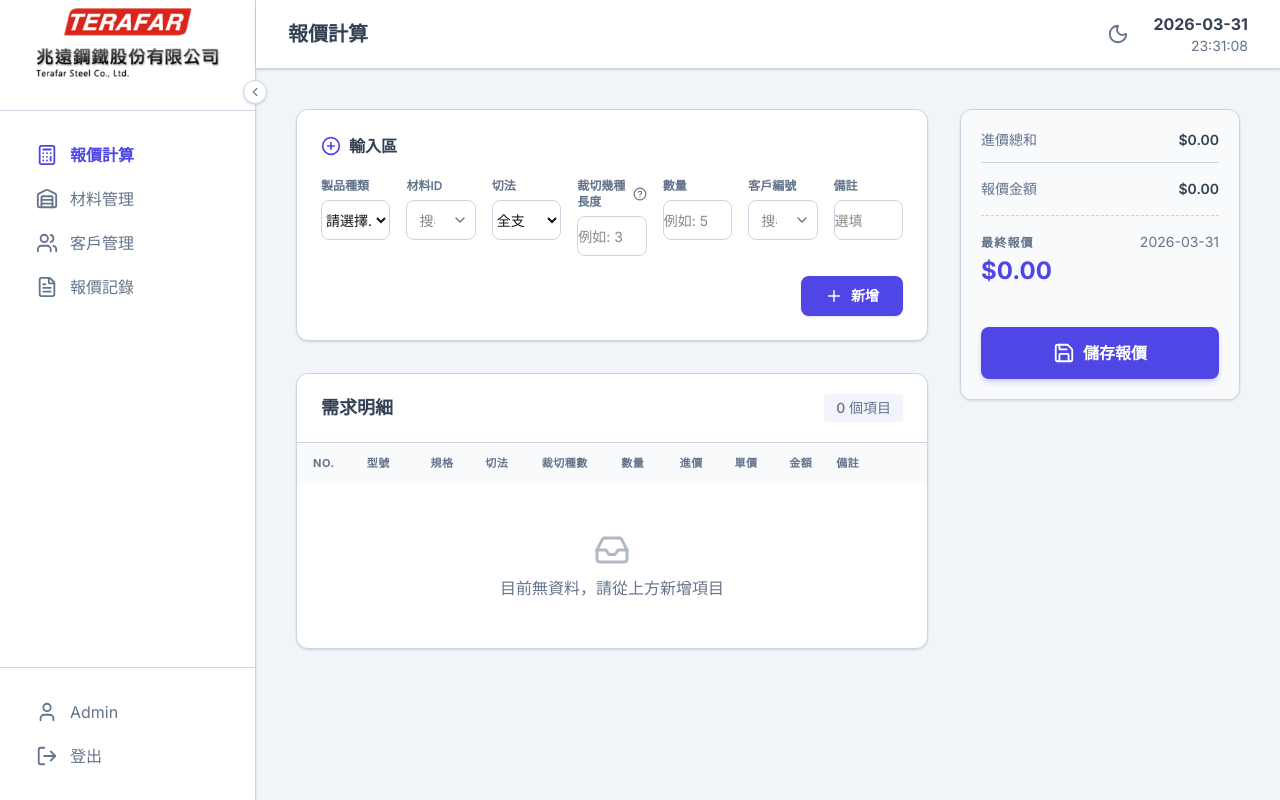
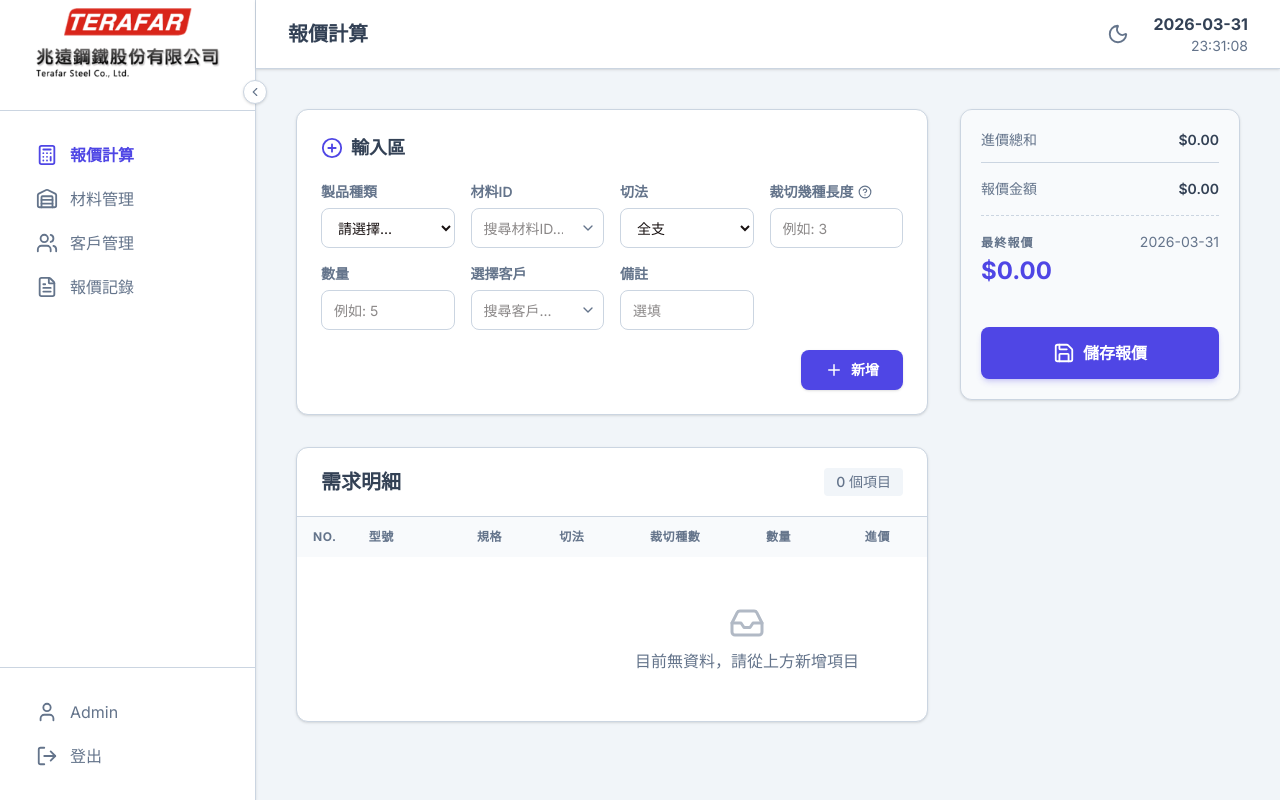
Before and after one commit to iouovonoi/terafar_quotation_frontend, a React (Vite) app: page / in a window 1280 px wide. Built offline with nearby package versions, Linux system fonts and the light colour scheme.

Commit message:
feat: enhance AddItemForm with keyboard navigation and update QuoteTable API URL handling

```diff
--- a/src/components/QuoteCalculator/AddItemForm.tsx
+++ b/src/components/QuoteCalculator/AddItemForm.tsx
@@ -2,6 +2,7 @@ import React, { useState, useRef, useMemo } from 'react';
 import { useQuoteStore } from '../../store/useQuoteStore';
 import { productTypes, mockMaterials, mockCustomers } from '../../data/mockData';
 import { SearchCombobox } from '../SearchCombobox';
+import type { SearchComboboxRef } from '../SearchCombobox';
 import { PlusCircle, Plus, HelpCircle } from 'lucide-react';
 
 export const AddItemForm: React.FC = () => {
@@ -18,6 +19,33 @@ export const AddItemForm: React.FC = () => {
   const [showHelpTooltip, setShowHelpTooltip] = useState(false);
 
   const addButtonRef = useRef<HTMLButtonElement>(null);
+
+  // Enter 跳轉用的 refs
+  // 順序: 0=製品種類, 1=材料ID, 2=切法, 3=裁切幾種長度, 4=數量, 5=客戶編號, 6=備註, 7=進價成本
+  const fieldRefs = useRef<(HTMLSelectElement | HTMLInputElement | SearchComboboxRef | null)[]>([]);
+  const setFieldRef = (index: number) => (el: HTMLSelectElement | HTMLInputElement | null) => {
+    fieldRefs.current[index] = el;
+  };
+
+  const focusNext = (currentIndex: number) => {
+    // 如果是最後一個欄位或進價成本，觸發新增
+    const maxIndex = selectedMaterial ? 7 : 6;
+    if (currentIndex >= maxIndex) {
+      addButtonRef.current?.focus();
+      return;
+    }
+    const next = fieldRefs.current[currentIndex + 1];
+    if (next && 'focus' in next) {
+      next.focus();
+    }
+  };
+
+  const handleEnterKey = (e: React.KeyboardEvent, currentIndex: number) => {
+    if (e.key === 'Enter') {
+      e.preventDefault();
+      focusNext(currentIndex);
+    }
+  };
 
   // 根據產品類型過濾材料
   const filteredMaterials = useMemo(() => {
@@ -89,25 +117,27 @@ export const AddItemForm: React.FC = () => {
     setError(null);
   };
 
-  const inputClass = "w-full bg-white dark:bg-slate-900 border border-border-light dark:border-border-dark rounded-lg text-sm h-10 focus:border-primary focus:ring-primary dark:text-slate-200";
+  const inputClass = "w-full bg-white dark:bg-slate-900 border border-border-light dark:border-border-dark rounded-lg text-sm h-10 px-3 focus:border-primary focus:ring-primary dark:text-slate-200";
 
   return (
     <div className="bg-white dark:bg-slate-800 rounded-xl shadow-sm border border-border-light dark:border-border-dark p-6">
       <div className="flex items-center justify-between mb-5">
-        <h3 className="text-base font-bold flex items-center gap-2 text-text-main dark:text-slate-200">
-          <PlusCircle className="text-primary dark:text-indigo-400" size={20} />
+        <h3 className="text-lg font-bold flex items-center gap-2 text-text-main dark:text-slate-200">
+          <PlusCircle className="text-primary dark:text-indigo-400" size={22} />
           輸入區
         </h3>
         {error && <span className="text-sm text-red-500 font-medium">{error}</span>}
       </div>
 
       {/* First Row */}
-      <div className="grid grid-cols-1 md:grid-cols-3 xl:grid-cols-7 gap-4 mb-5">
+      <div className="grid grid-cols-1 sm:grid-cols-2 lg:grid-cols-3 xl:grid-cols-4 gap-4 mb-5">
         <div>
-          <label className="block text-xs font-semibold text-text-muted uppercase mb-1.5">製品種類</label>
+          <label className="block text-sm font-semibold text-text-muted mb-1.5">製品種類</label>
           <select
+            ref={setFieldRef(0)}
             value={productType}
             onChange={(e) => handleProductTypeChange(e.target.value)}
+            onKeyDown={(e) => handleEnterKey(e, 0)}
             className={inputClass}
           >
             <option value="">請選擇...</option>
@@ -118,21 +148,25 @@ export const AddItemForm: React.FC = () => {
         </div>
 
         <div>
-          <label className="block text-xs font-semibold text-text-muted uppercase mb-1.5">材料ID</label>
+          <label className="block text-sm font-semibold text-text-muted mb-1.5">材料ID</label>
           <SearchCombobox
+            ref={(el) => { fieldRefs.current[1] = el; }}
             options={filteredMaterials.map(m => ({ id: m.id, name: m.name }))}
             value={materialId}
             onChange={setMaterialId}
             placeholder="搜尋材料ID..."
             inputClass="w-full"
+            onKeyDown={(e) => handleEnterKey(e, 1)}
           />
         </div>
 
         <div>
-          <label className="block text-xs font-semibold text-text-muted uppercase mb-1.5">切法</label>
+          <label className="block text-sm font-semibold text-text-muted mb-1.5">切法</label>
           <select
+            ref={setFieldRef(2)}
             value={cuttingMethod}
             onChange={(e) => setCuttingMethod(e.target.value as 'full' | 'half' | 'actual')}
+            onKeyDown={(e) => handleEnterKey(e, 2)}
             className={inputClass}
           >
             <option value="full">全支</option>
@@ -142,7 +176,7 @@ export const AddItemForm: React.FC = () => {
         </div>
 
         <div className="relative">
-          <label className="block text-xs font-semibold text-text-muted uppercase mb-1.5 flex items-center gap-1">
+          <label className="block text-sm font-semibold text-text-muted mb-1.5 flex items-center gap-1">
             裁切幾種長度
             <button
               type="button"
@@ -155,9 +189,11 @@ export const AddItemForm: React.FC = () => {
             </button>
           </label>
           <input
+            ref={setFieldRef(3)}
             type="number"
             value={numberOfCuttingLengths}
             onChange={(e) => setNumberOfCuttingLengths(e.target.value === '' ? '' : Number(e.target.value))}
+            onKeyDown={(e) => handleEnterKey(e, 3)}
             placeholder="例如: 3"
             className={inputClass}
           />
@@ -169,33 +205,39 @@ export const AddItemForm: React.FC = () => {
         </div>
 
         <div>
-          <label className="block text-xs font-semibold text-text-muted uppercase mb-1.5">數量</label>
+          <label className="block text-sm font-semibold text-text-muted mb-1.5">數量</label>
           <input
+            ref={setFieldRef(4)}
             type="number"
             value={quantity}
             onChange={(e) => setQuantity(e.target.value === '' ? '' : Number(e.target.value))}
+            onKeyDown={(e) => handleEnterKey(e, 4)}
             placeholder="例如: 5"
             className={inputClass}
           />
         </div>
 
         <div>
-          <label className="block text-xs font-semibold text-text-muted uppercase mb-1.5">客戶編號</label>
+          <label className="block text-sm font-semibold text-text-muted mb-1.5">選擇客戶</label>
           <SearchCombobox
+            ref={(el) => { fieldRefs.current[5] = el; }}
             options={mockCustomers.map(c => ({ id: c.id, name: c.name }))}
             value={customerId}
             onChange={setCustomerId}
             placeholder="搜尋客戶..."
             inputClass="w-full"
+            onKeyDown={(e) => handleEnterKey(e, 5)}
           />
         </div>
 
         <div>
-          <label className="block text-xs font-semibold text-text-muted uppercase mb-1.5">備註</label>
+          <label className="block text-sm font-semibold text-text-muted mb-1.5">備註</label>
           <input
+            ref={setFieldRef(6)}
             type="text"
             value={note}
             onChange={(e) => setNote(e.target.value)}
+            onKeyDown={(e) => handleEnterKey(e, 6)}
             placeholder="選填"
             className={inputClass}
           />
@@ -205,34 +247,40 @@ export const AddItemForm: React.FC = () => {
       {/* Material Info and Cost Price Row */}
       {selectedMaterial && (
         <div className="bg-blue-50 dark:bg-slate-700/50 rounded-lg border border-blue-200 dark:border-slate-600 p-4 mb-5">
-          <div className="grid grid-cols-2 md:grid-cols-3 xl:grid-cols-6 gap-4 text-sm">
+          <div className="grid grid-cols-2 sm:grid-cols-3 lg:grid-cols-4 xl:grid-cols-7 gap-4 text-sm">
             <div>
-              <p className="text-text-muted dark:text-slate-400 text-xs font-semibold uppercase">長(mm)</p>
+              <p className="text-text-muted dark:text-slate-400 text-xs font-semibold">長(mm)</p>
               <p className="font-semibold text-text-main dark:text-slate-200">{selectedMaterial.length || '-'}</p>
             </div>
             <div>
-              <p className="text-text-muted dark:text-slate-400 text-xs font-semibold uppercase">寬(mm)</p>
+              <p className="text-text-muted dark:text-slate-400 text-xs font-semibold">寬(mm)</p>
               <p className="font-semibold text-text-main dark:text-slate-200">{selectedMaterial.width || '-'}</p>
             </div>
             <div>
-              <p className="text-text-muted dark:text-slate-400 text-xs font-semibold uppercase">厚度(mm)</p>
+              <p className="text-text-muted dark:text-slate-400 text-xs font-semibold">厚度(mm)</p>
               <p className="font-semibold text-text-main dark:text-slate-200">{selectedMaterial.thickness || '-'}</p>
             </div>
             <div>
-              <p className="text-text-muted dark:text-slate-400 text-xs font-semibold uppercase">截面積(mm²)</p>
+              <p className="text-text-muted dark:text-slate-400 text-xs font-semibold">截面積(mm²)</p>
               <p className="font-semibold text-text-main dark:text-slate-200">{crossSectionArea}</p>
             </div>
             <div>
-              <p className="text-text-muted dark:text-slate-400 text-xs font-semibold uppercase">重量(kg)</p>
+              <p className="text-text-muted dark:text-slate-400 text-xs font-semibold">重量(kg)</p>
               <p className="font-semibold text-text-main dark:text-slate-200">{selectedMaterial.weight || '-'}</p>
             </div>
             <div>
-              <label className="text-text-muted dark:text-slate-400 text-xs font-semibold uppercase block mb-1">進價成本</label>
+              <p className="text-text-muted dark:text-slate-400 text-xs font-semibold">進價</p>
+              <p className="font-semibold text-text-main dark:text-slate-200">{selectedMaterial.buyInPrice ?? '-'}</p>
+            </div>
+            <div>
+              <label className="text-text-muted dark:text-slate-400 text-xs font-semibold block mb-1">進價成本</label>
               <input
+                ref={setFieldRef(7)}
                 type="number"
                 value={costPriceOverride !== '' ? costPriceOverride : selectedMaterial.costPrice || ''}
-                onChange={(e) => setCostPriceOverride(Number(e.target.value) || '')}
-                className="w-full bg-white dark:bg-slate-900 border border-border-light dark:border-border-dark rounded-lg text-sm h-9 focus:border-primary focus:ring-primary dark:text-slate-200"
+                onChange={(e) => setCostPriceOverride(e.target.value === '' ? '' : Number(e.target.value))}
+                onKeyDown={(e) => handleEnterKey(e, 7)}
+                className="w-full bg-white dark:bg-slate-900 border border-border-light dark:border-border-dark rounded-lg text-sm h-9 px-3 focus:border-primary focus:ring-primary dark:text-slate-200"
               />
             </div>
           </div>
--- a/src/components/QuoteCalculator/QuoteTable.tsx
+++ b/src/components/QuoteCalculator/QuoteTable.tsx
@@ -61,7 +61,8 @@ export const QuoteTable: React.FC = () => {
 
       console.log('Sending payload to ML API:', payload);
 
-      const response = await fetch('https://0e77-220-132-201-204.ngrok-free.app/api/prediction/predict?model=main_no_cutting', {
+      const apiUrl = import.meta.env.VITE_API_URL || 'http://127.0.0.1:1234';
+      const response = await fetch(`${apiUrl}/api/prediction/predict?model=main_no_cutting`, {
         method: 'POST',
         headers: { 'Content-Type': 'application/json' },
         body: JSON.stringify(payload),
@@ -157,15 +158,15 @@ export const QuoteTable: React.FC = () => {
   return (
     <div className="bg-white dark:bg-slate-800 rounded-xl shadow-sm border border-border-light dark:border-border-dark overflow-hidden">
       <div className="px-6 py-5 border-b border-border-light dark:border-border-dark flex justify-between items-center">
-        <h3 className="text-lg font-bold text-text-main dark:text-slate-200">需求明細</h3>
+        <h3 className="text-xl font-bold text-text-main dark:text-slate-200">需求明細</h3>
         <span className="text-sm font-medium px-3 py-1 bg-background-light dark:bg-slate-900 rounded text-text-muted">
           {items.length} 個項目
         </span>
       </div>
 
-      <div>
-        <table className="w-full text-left text-base">
-          <thead className="bg-background-light/50 dark:bg-slate-900/50 text-text-muted uppercase text-[11px] tracking-wider font-bold">
+      <div className="overflow-x-auto">
+        <table className="w-full text-left text-base min-w-[900px]">
+          <thead className="bg-background-light/50 dark:bg-slate-900/50 text-text-muted uppercase text-xs tracking-wider font-bold">
             <tr>
               <th className="px-4 py-3 w-12 text-center">No.</th>
               <th className="px-4 py-3">型號</th>
@@ -233,13 +234,13 @@ export const QuoteTable: React.FC = () => {
                         ) : (
                           <input
                             type="number"
-                            value={item.unitPrice ? item.unitPrice.toFixed(2) : ''}
+                            value={item.unitPrice || ''}
                             onChange={(e) => {
                               const newUnitPrice = e.target.value === '' ? 0 : Number(e.target.value);
                               updateItem(item.id, { unitPrice: newUnitPrice, amount: newUnitPrice * item.quantity });
                             }}
                             placeholder="輸入單價"
-                            className="w-24 bg-transparent border-0 border-b border-transparent hover:border-border-light focus:border-primary dark:hover:border-border-dark dark:focus:border-indigo-400 text-sm text-right font-semibold text-text-main dark:text-slate-200 px-0 py-1 focus:ring-0 placeholder:text-text-muted/40 transition-colors"
+                            className="w-24 bg-transparent border-0 border-b border-transparent hover:border-border-light focus:border-primary dark:hover:border-border-dark dark:focus:border-indigo-400 text-sm text-right font-semibold text-text-main dark:text-slate-200 px-1 py-1 focus:ring-0 placeholder:text-text-muted/40 transition-colors"
                           />
                         )}
                         <button
--- a/src/components/SearchCombobox.tsx
+++ b/src/components/SearchCombobox.tsx
@@ -1,4 +1,4 @@
-import React, { useState, useRef, useEffect } from 'react';
+import React, { useState, useRef, useEffect, useImperativeHandle, forwardRef } from 'react';
 import { ChevronDown, X } from 'lucide-react';
 
 interface Option {
@@ -13,20 +13,30 @@ interface SearchComboboxProps {
   placeholder?: string;
   label?: string;
   inputClass?: string;
+  onKeyDown?: (e: React.KeyboardEvent) => void;
 }
 
-export const SearchCombobox: React.FC<SearchComboboxProps> = ({
+export interface SearchComboboxRef {
+  focus: () => void;
+}
+
+export const SearchCombobox = forwardRef<SearchComboboxRef, SearchComboboxProps>(({
   options,
   value,
   onChange,
   placeholder = '請選擇或搜尋...',
   label,
   inputClass = '',
-}) => {
+  onKeyDown,
+}, ref) => {
   const [isOpen, setIsOpen] = useState(false);
   const [searchTerm, setSearchTerm] = useState('');
   const containerRef = useRef<HTMLDivElement>(null);
   const inputRef = useRef<HTMLInputElement>(null);
+
+  useImperativeHandle(ref, () => ({
+    focus: () => inputRef.current?.focus(),
+  }));
 
   // 模糊搜尋過濾
   const filteredOptions = options.filter(
@@ -82,6 +92,7 @@ export const SearchCombobox: React.FC<SearchComboboxProps> = ({
             setIsOpen(true);
             setSearchTerm('');
           }}
+          onKeyDown={onKeyDown}
           placeholder={placeholder}
           className="w-full bg-white dark:bg-slate-900 border border-border-light dark:border-border-dark rounded-lg text-sm h-10 px-3 focus:border-primary focus:ring-primary dark:text-slate-200 pr-10"
         />
@@ -132,4 +143,6 @@ export const SearchCombobox: React.FC<SearchComboboxProps> = ({
       )}
     </div>
   );
-};
+});
+
+SearchCombobox.displayName = 'SearchCombobox';
--- a/src/data/mockData.ts
+++ b/src/data/mockData.ts
@@ -159,4 +159,4 @@ export const mockMaterials: Material[] = [
   ...squareTubeMaterials,
 ];
 
-export const productTypes = ['方管', '圓管', '圓鐵', '四角鐵'];
+export const productTypes = ['方管'];
--- a/src/pages/QuoteCalculatorPage.tsx
+++ b/src/pages/QuoteCalculatorPage.tsx
@@ -5,9 +5,9 @@ import { QuoteSummary } from '../components/QuoteCalculator/QuoteSummary';
 
 export const QuoteCalculatorPage: React.FC = () => {
   return (
-    <div className="p-10 max-w-screen-2xl mx-auto w-full flex flex-col xl:flex-row gap-8 items-start">
+    <div className="p-4 sm:p-6 lg:p-10 max-w-screen-2xl mx-auto w-full flex flex-col xl:flex-row gap-6 lg:gap-8 items-start">
       {/* 左側：輸入表單與明細表格 */}
-      <div className="flex-1 min-w-0 space-y-8 w-full">
+      <div className="flex-1 min-w-0 space-y-6 lg:space-y-8 w-full">
         <AddItemForm />
         <QuoteTable />
       </div>
```
Also changed, not shown: 2 other files (tests, documents, lock files or other folders).
